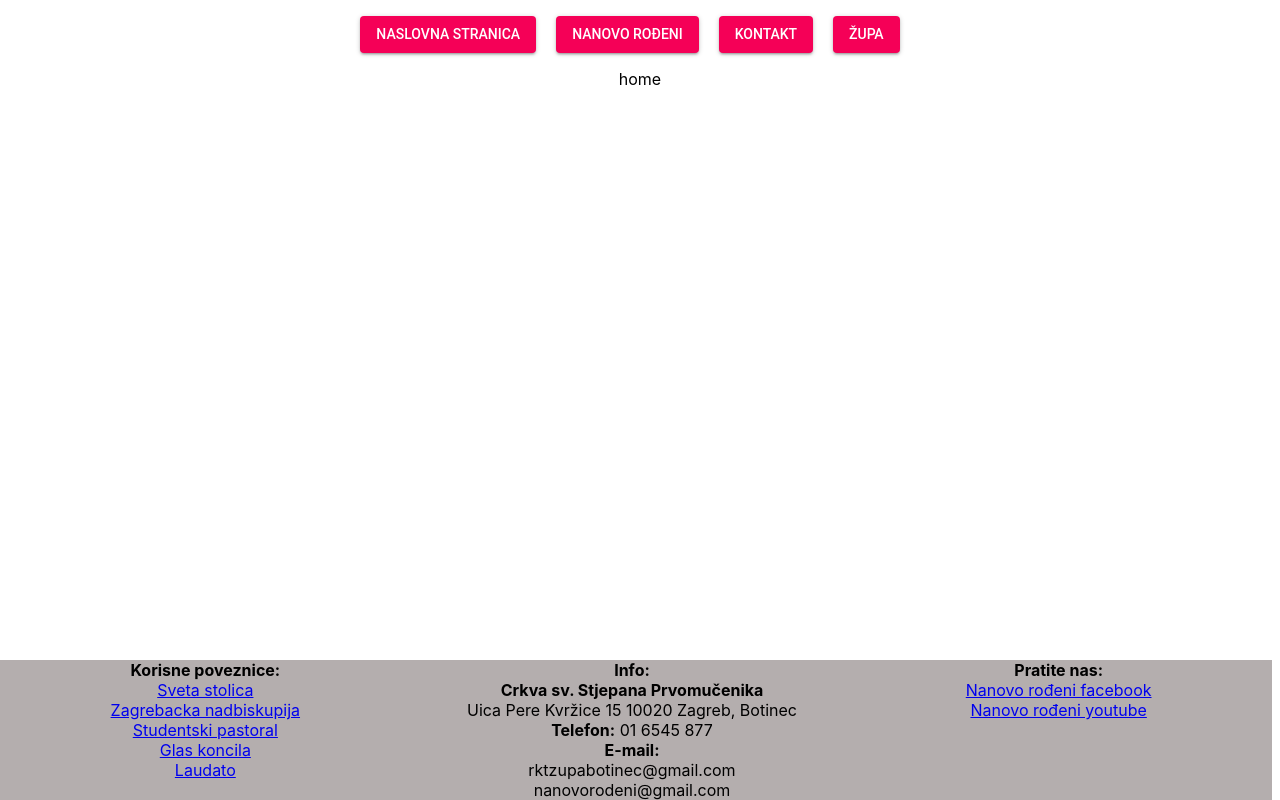
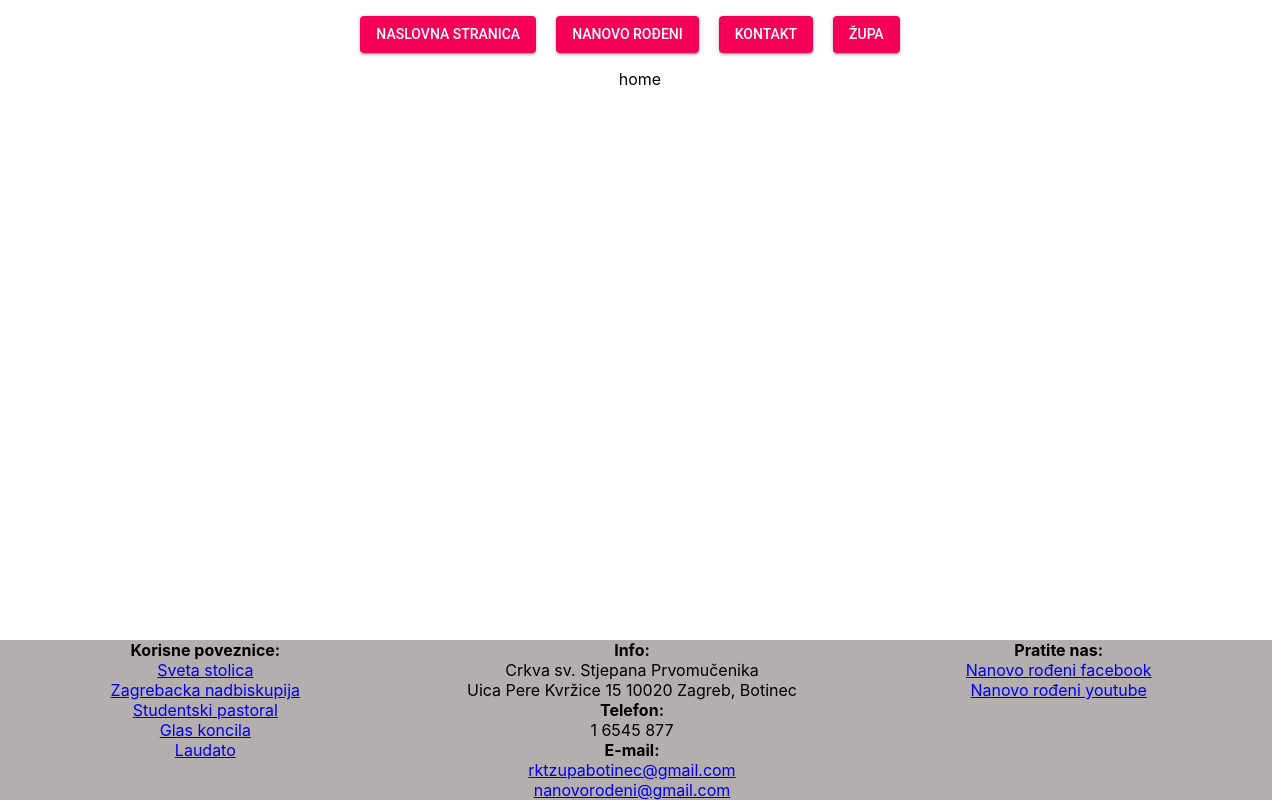
Before and after one commit to matejm91/react_test_project, a React (Create React App) app in the folder client/: page / in a window 1280 px wide. Built offline with nearby package versions, Linux system fonts and the light colour scheme.

Commit message:
add tag mailto

```diff
--- a/client/src/PageLayout/Footer.js
+++ b/client/src/PageLayout/Footer.js
@@ -27,7 +27,7 @@ export default function Footer(props) {
           <b>Info:</b>
         </div>
         <div>
-        <b>Crkva sv. Stjepana Prvomučenika</b>
+        Crkva sv. Stjepana Prvomučenika
         <br></br>
          <div>
            Uica Pere Kvržice 15
@@ -35,14 +35,16 @@ export default function Footer(props) {
          </div>
         </div>
         <div>
-        <b>Telefon:</b> 01 6545 877
+        <b>Telefon:</b> <br></br> 1 6545 877
         </div>
         <div>
           <b>E-mail:</b>
+          <adress>
           <br></br>
-          rktzupabotinec@gmail.com
+          <a href="mailto:rktzupabotinec@gmail.com">rktzupabotinec@gmail.com</a>
           <br></br>
-          nanovorodeni@gmail.com
+          <a href="mailto:nanovorodeni@gmail.com">nanovorodeni@gmail.com</a>
+          </adress>
         </div>
       </div>
     <div className='col-xs-4'>
```
